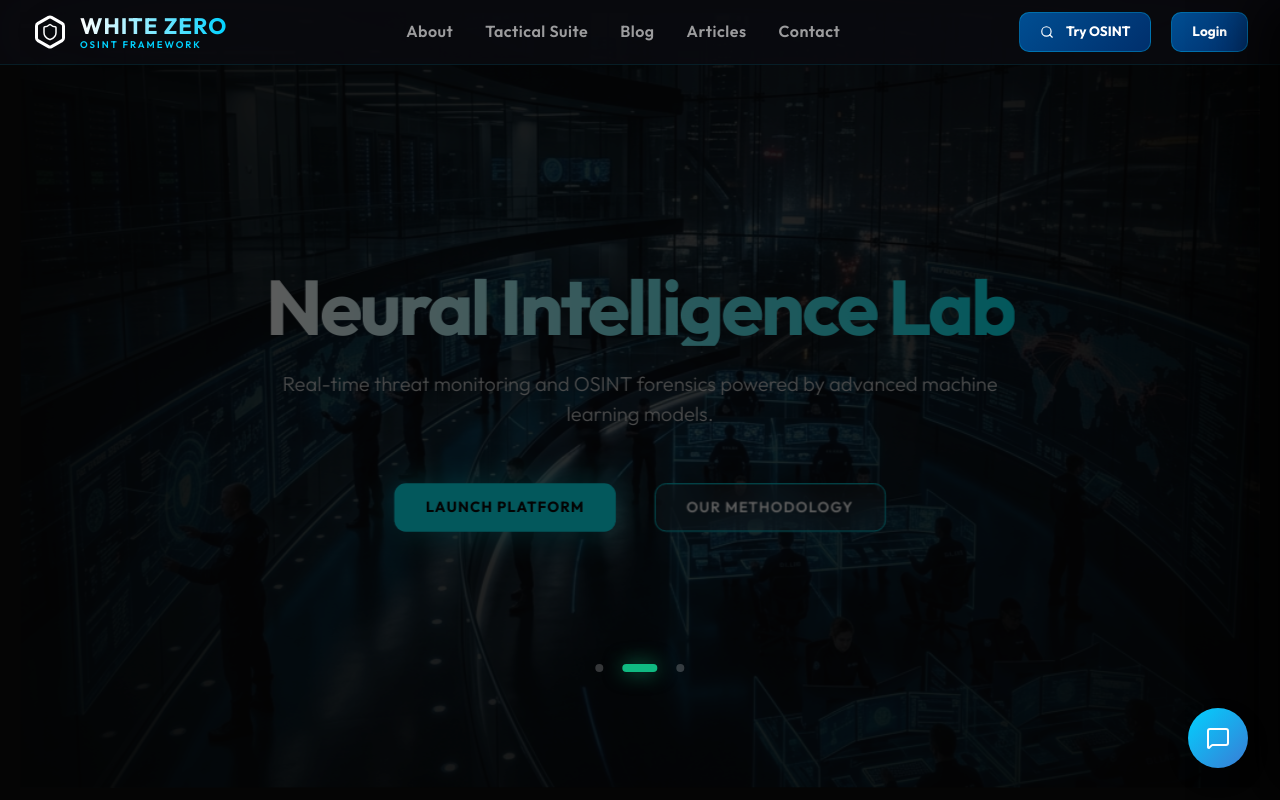
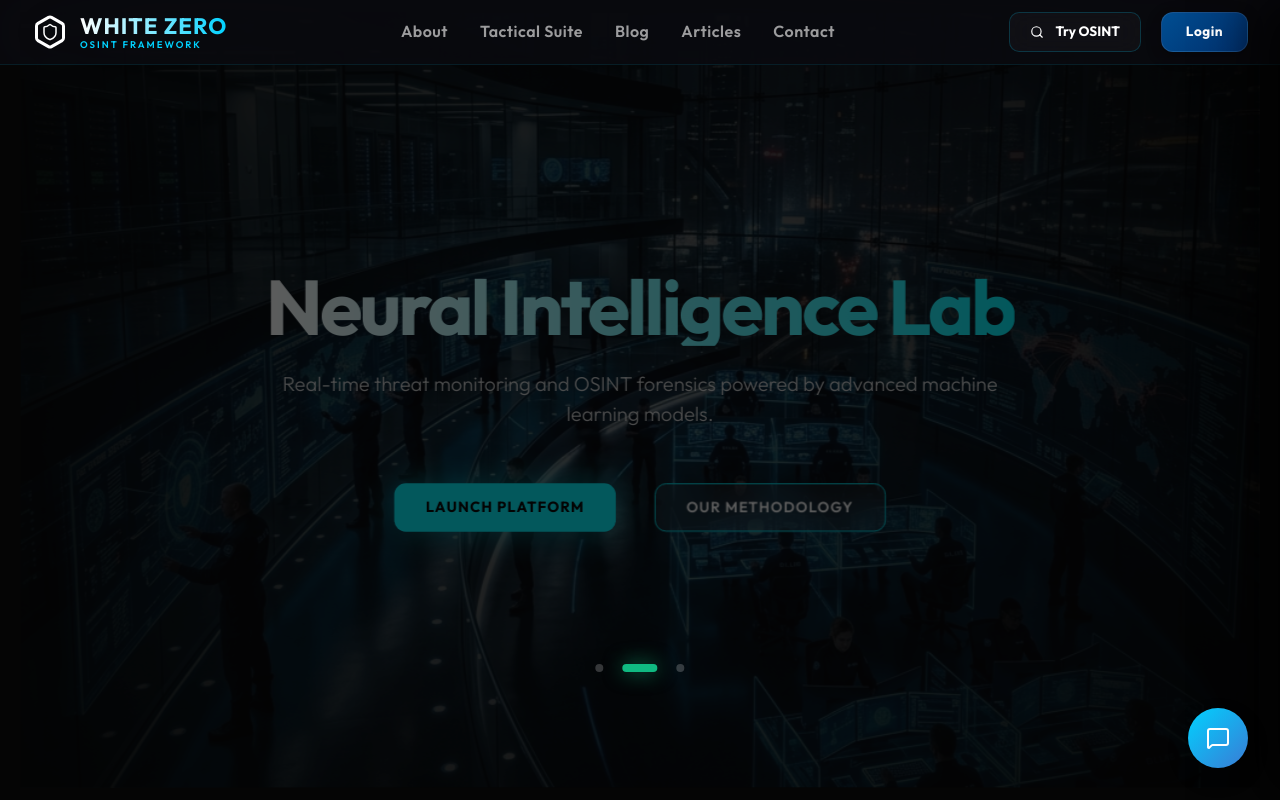
Before and after one commit to kasun-dil/White-Zero, a React app in the folder frontend/: page / in a window 1280 px wide. Shown: the top 800 px of the page. Built offline with nearby package versions, Linux system fonts and the light colour scheme; the HTML template or start-up script is replaced by a standard one.

Commit message:
Hierarchical UI Hardening: Solid navy for primary actions (Login) and elite glass for utilities (Try OSINT)

```diff
--- a/frontend/src/components/Navbar.css
+++ b/frontend/src/components/Navbar.css
@@ -163,16 +163,17 @@
 }
 
 .btn-try-osint {
-  background: linear-gradient(135deg, #004e92 0%, #002f6c 100%);
-  border: 1px solid rgba(0, 210, 255, 0.3);
+  background: rgba(255, 255, 255, 0.03);
+  backdrop-filter: blur(12px);
+  -webkit-backdrop-filter: blur(12px);
+  border: 1px solid rgba(0, 210, 255, 0.2);
   color: white;
 }
 
 .btn-try-osint:hover {
-  background: linear-gradient(135deg, #00d2ff 0%, #3a7bd5 100%);
-  color: #000;
-  border-color: #fff;
-  box-shadow: 0 0 20px rgba(0, 210, 255, 0.4);
+  background: rgba(0, 210, 255, 0.1);
+  border-color: #00d2ff;
+  box-shadow: 0 0 15px rgba(0, 210, 255, 0.2);
   transform: translateY(-1px);
 }
 
--- a/frontend/src/components/Navbar.jsx
+++ b/frontend/src/components/Navbar.jsx
@@ -206,7 +206,7 @@ const Navbar = () => {
                 <span className="desktop-only">{user.name.split(' ')[0]}</span>
               </Link>
             ) : (
-              <Link to="/login" className="btn-try-osint desktop-only">Login</Link>
+              <Link to="/login" className="btn-primary desktop-only" style={{ height: '40px', padding: '0 1.5rem', fontSize: '0.85rem' }}>Login</Link>
             )}
           </div>
 
--- a/frontend/src/index.css
+++ b/frontend/src/index.css
@@ -88,7 +88,7 @@ body {
   color: white;
   padding: 12px 28px;
   border-radius: 12px;
-  border: 1px solid rgba(0, 210, 255, 0.3);
+  border: 1px solid rgba(255, 255, 255, 0.1);
   font-weight: 700;
   cursor: pointer;
   transition: all 0.3s cubic-bezier(0.4, 0, 0.2, 1);
@@ -103,10 +103,9 @@ body {
 
 .btn-primary:hover {
   transform: translateY(-2px);
-  background: linear-gradient(135deg, #00d2ff 0%, #3a7bd5 100%);
-  color: #000;
-  border-color: #fff;
-  box-shadow: 0 0 20px rgba(0, 210, 255, 0.4);
+  border-color: #00d2ff;
+  box-shadow: 0 0 20px rgba(0, 210, 255, 0.5);
+  color: #fff;
 }
 
 .btn-primary:active {
```
